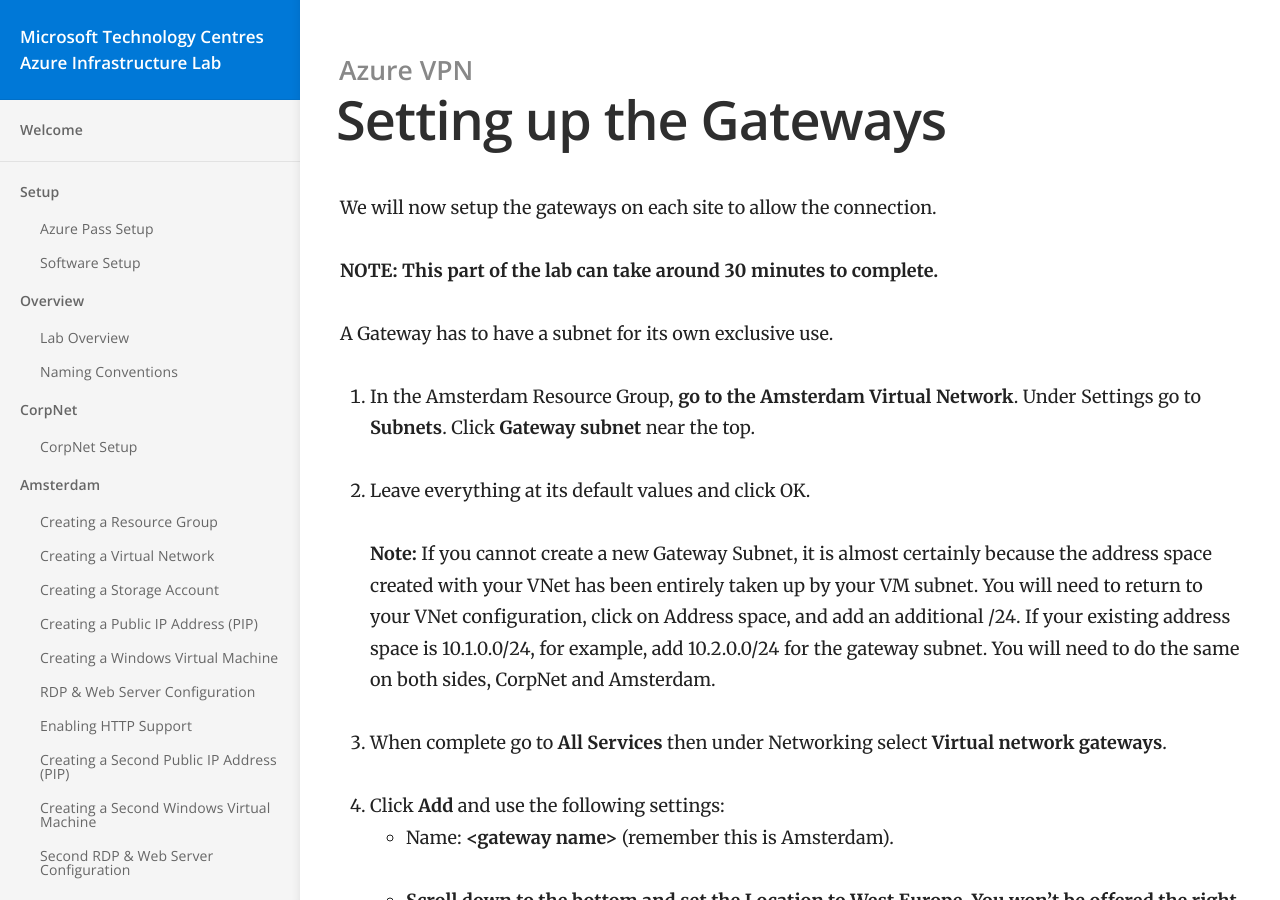
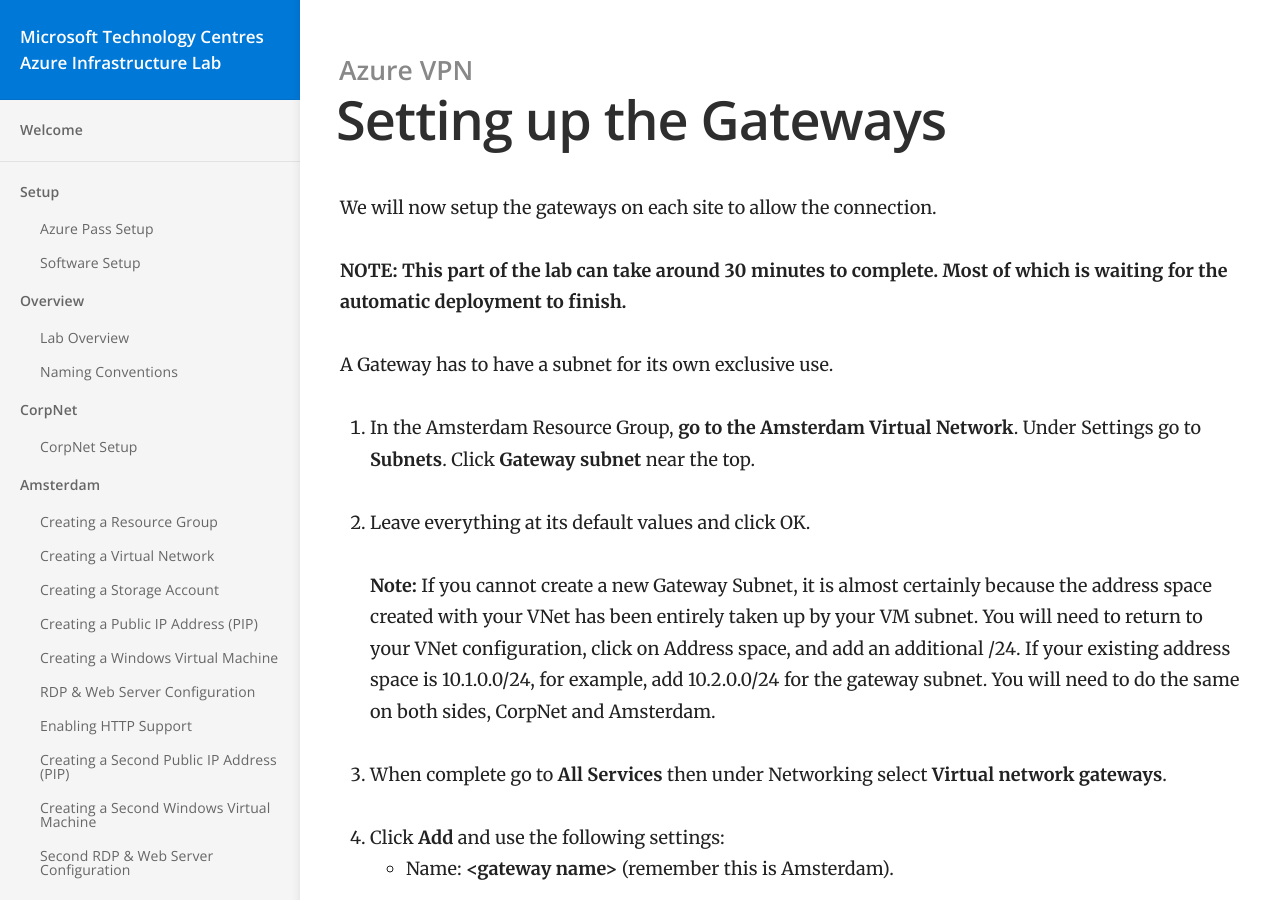
Before and after one commit to BenMcGarry/AzureIaaSLab, a Jekyll site: the page built from _docs/07vpn/gatewaysetup.md, in a window 1280 px wide and 900 px high. Built offline with Jekyll 4.4.1, drawn with Linux system fonts in a browser that asks for light colours.

Commit message:
Update VPN Gateway time warning

```diff
--- a/_docs/07vpn/gatewaysetup.md
+++ b/_docs/07vpn/gatewaysetup.md
@@ -6,7 +6,7 @@ order: 2
 
 We will now setup the gateways on each site to allow the connection.
 
-**NOTE: This part of the lab can take around 30 minutes to complete.**
+**NOTE: This part of the lab can take around 30 minutes to complete. Most of which is waiting for the automatic deployment to finish.**
 
 A Gateway has to have a subnet for its own exclusive use.
 
```
